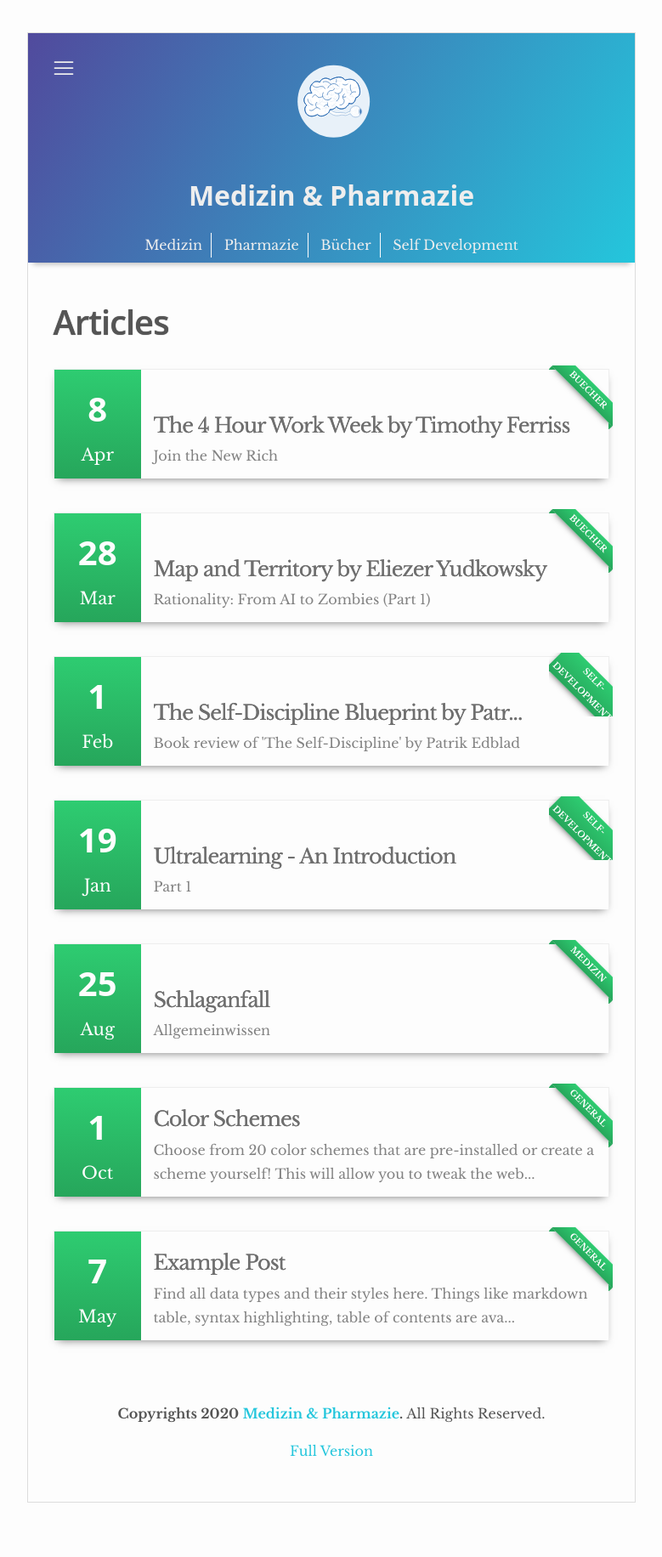
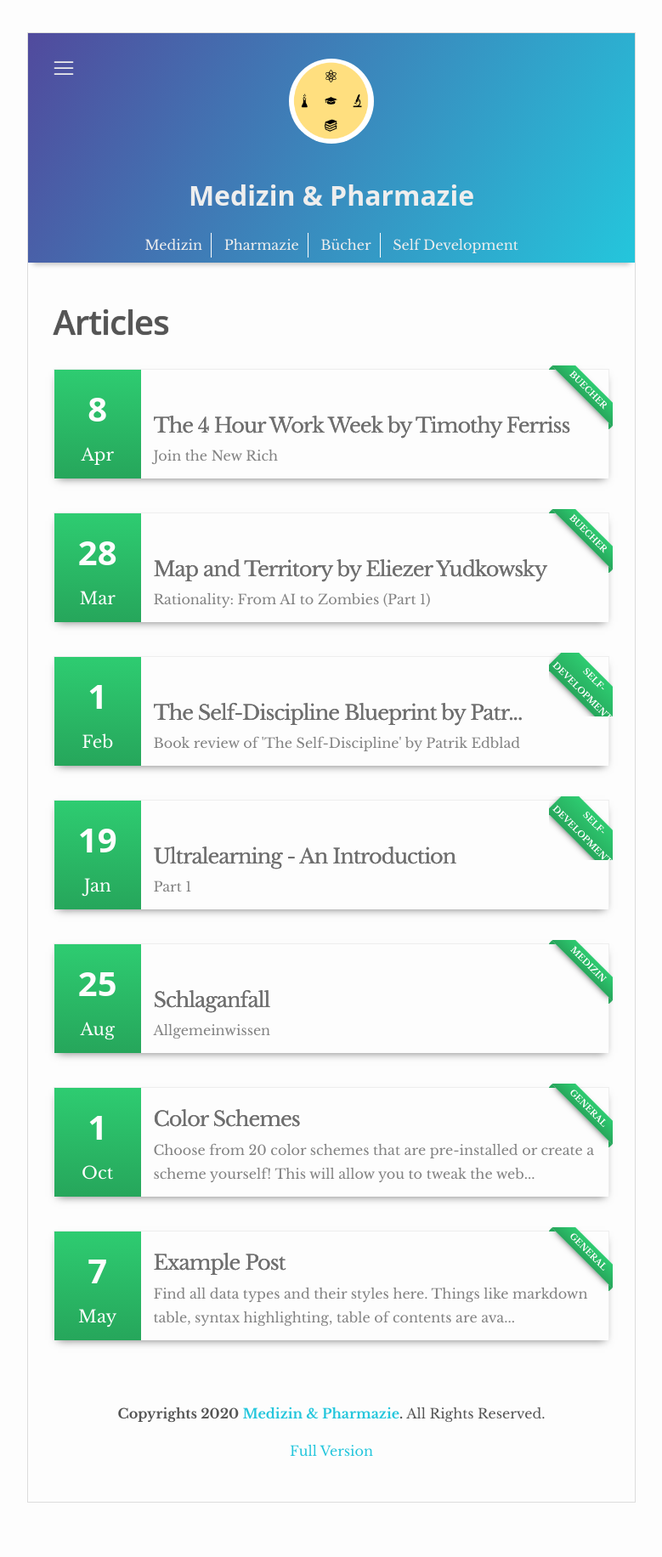
Before and after one commit to TasjaArriens/TasjaArriens.github.io, a Jekyll site: the page built from index.html, in a window 1280 px wide. Shown: the whole page at 85% size, without its empty margins (250-1029 px from the left). Built offline with Jekyll 4.4.1, drawn with Linux system fonts in a browser that asks for light colours.

Commit message:
author image

```diff
--- a/_config.yml
+++ b/_config.yml
@@ -33,7 +33,7 @@
 
 author:
   name: Medizin & Pharmazie
-  image: neuro.svg # The author image will be shown on the header. Place this image in /images/ folder.
+  image: Blogdesign.png # The author image will be shown on the header. Place this image in /images/ folder.
   about: Ashwathama is a sage who wrote Mahabharatha. He is the son of Drona. He fought on the Kaurava side against the Pandavas. He put up a pretty good fight with mighty Bhima.
   twitter: webjeda  # https://twitter.com/ is automatically added
   facebook: webjeda # https://facebook.com/ is automatically added
```
Also changed, not shown: images/April-2020-Kalender-zum-Ausdrucken.jpg (added), images/Blogdesign.png (added).
